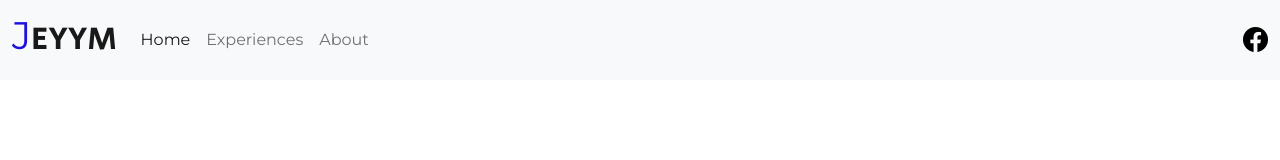
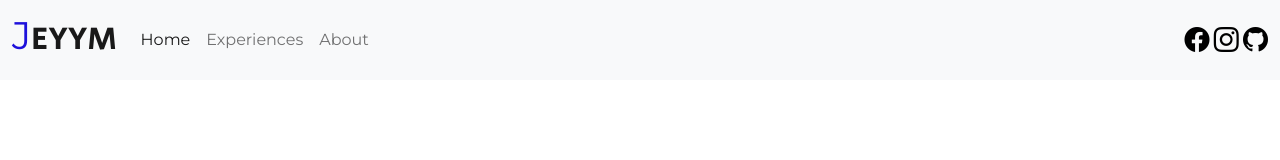
Before and after one commit to jeyymsantos/my-portfolio, a plain HTML site: page index.html in a window 1280 px wide. Drawn offline with nearby package versions, Linux system fonts and the light colour scheme.

Commit message:
Updated icons

```diff
--- a/index.html
+++ b/index.html
@@ -45,6 +45,8 @@
                 </ul>
                 <span class="navbar-text">
                     <a href="https://www.facebook.com/jeyymsantos"><i class="bi bi-facebook"></i></a>
+                    <a href="https://www.instagram.com/jeyymsantos"><i class="bi bi-instagram"></i></a>
+                    <a href="https://www.github.com/jeyymsantos"><i class="bi bi-github"></i></a>
                 </span>
               </div>
             </div>
```
